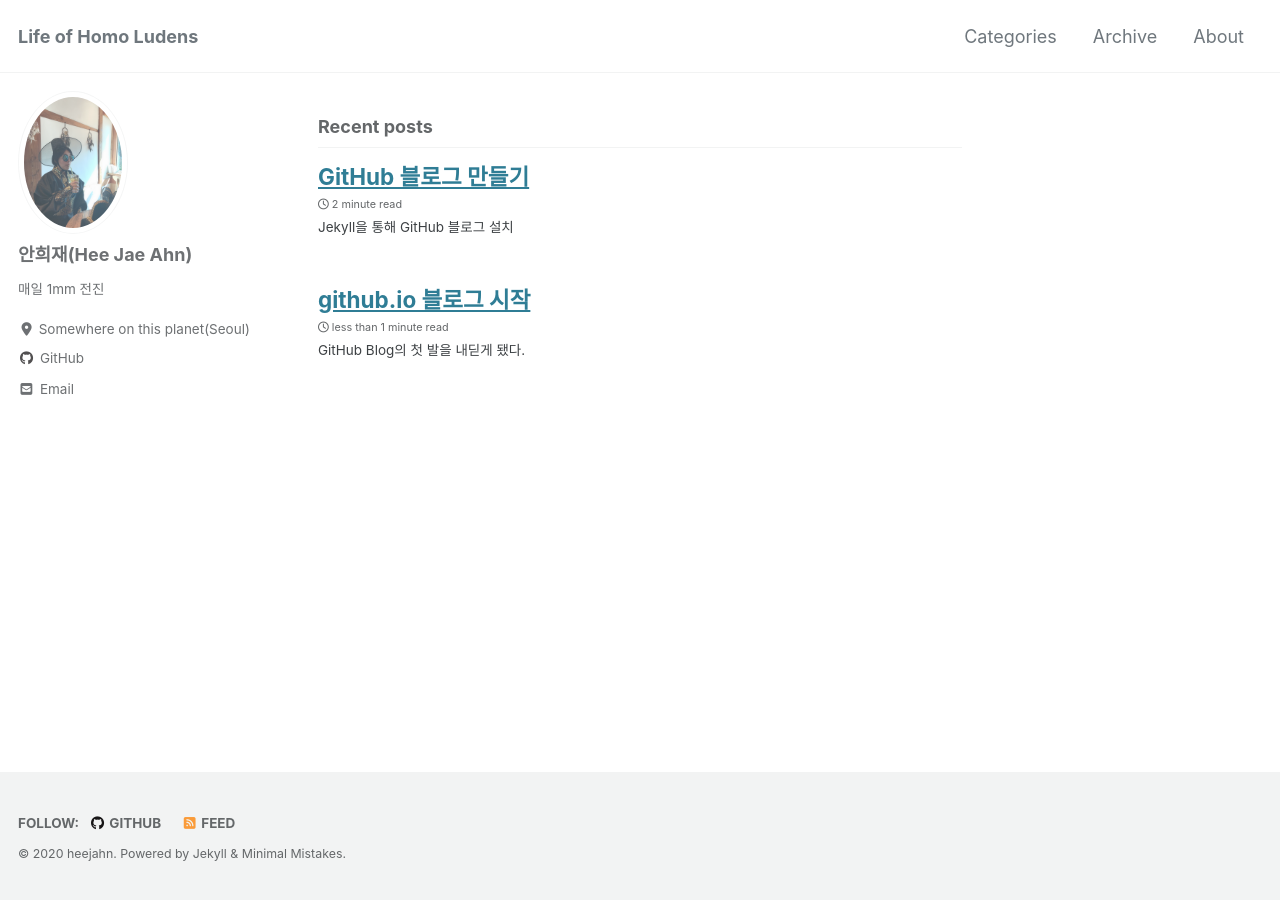
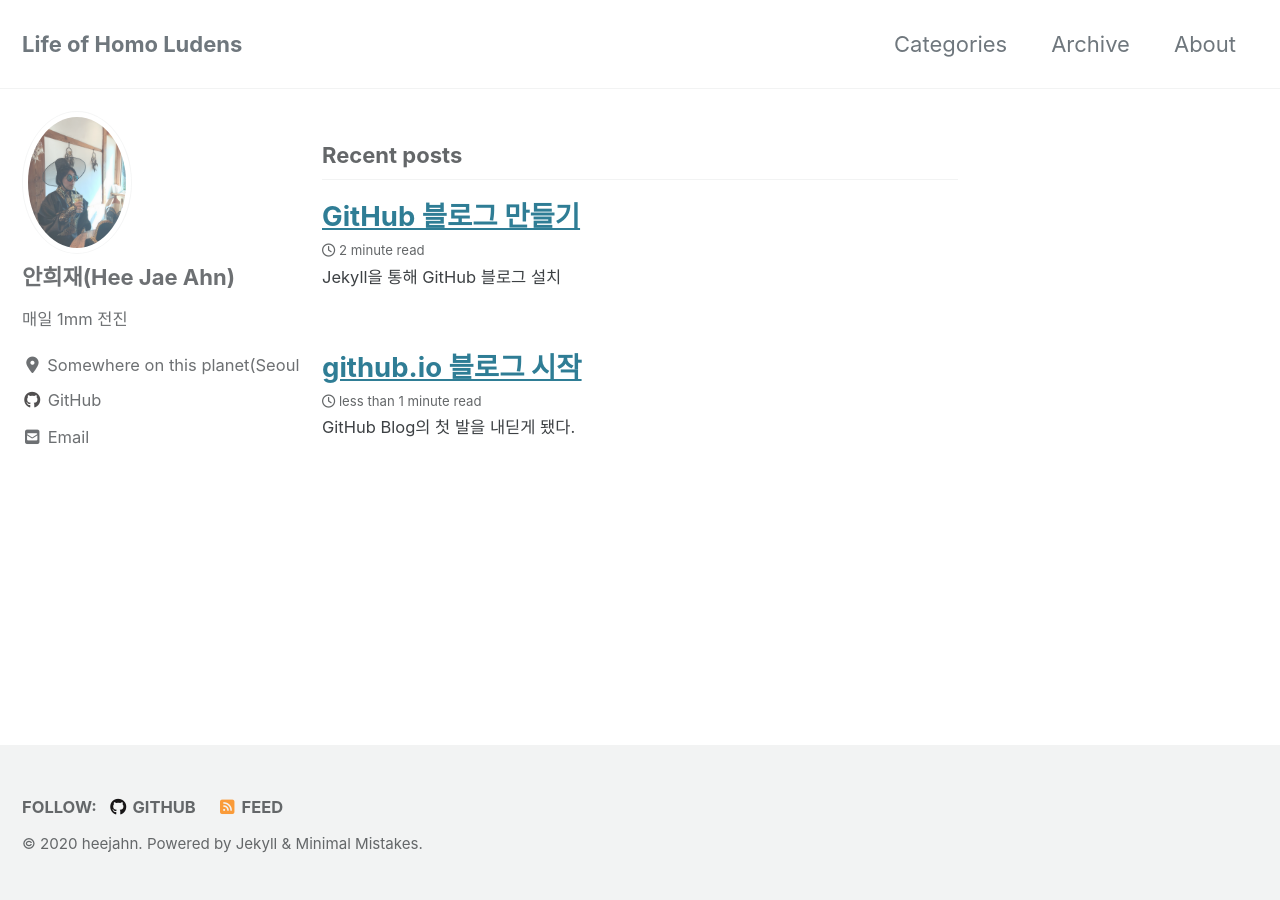
Before and after one commit to heejahn/heejahn.github.com, a Jekyll site: the page built from index.html, in a window 1280 px wide. Built offline with Jekyll 4.4.1, drawn with Linux system fonts in a browser that asks for light colours; cached includes are drawn as plain includes; nearby versions of some CDN libraries; the list of posts is cut into pages by our own code.

Commit message:
Update _reset.scss

```diff
--- a/_sass/minimal-mistakes/_reset.scss
+++ b/_sass/minimal-mistakes/_reset.scss
@@ -15,11 +15,11 @@ html {
   }
 
   @include breakpoint($large) {
-    font-size: 18px; // 원래 20px이지만 축소 시켜봄
+    font-size: 20px;
   }
 
   @include breakpoint($x-large) {
-    font-size: 18px; // 원래 22px이지만 축소 시켜봄
+    font-size: 22px;
   }
 
   -webkit-text-size-adjust: 100%;
```
